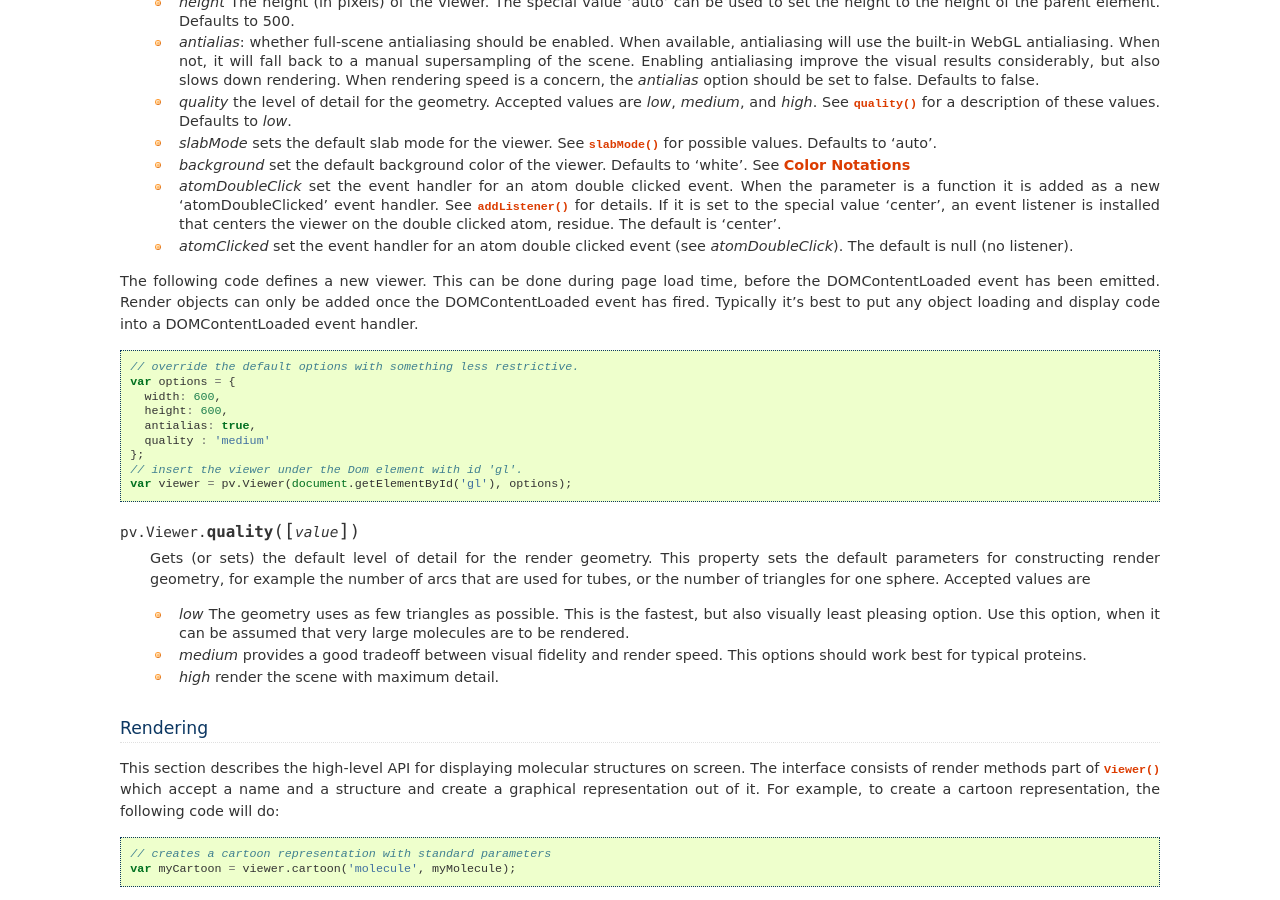
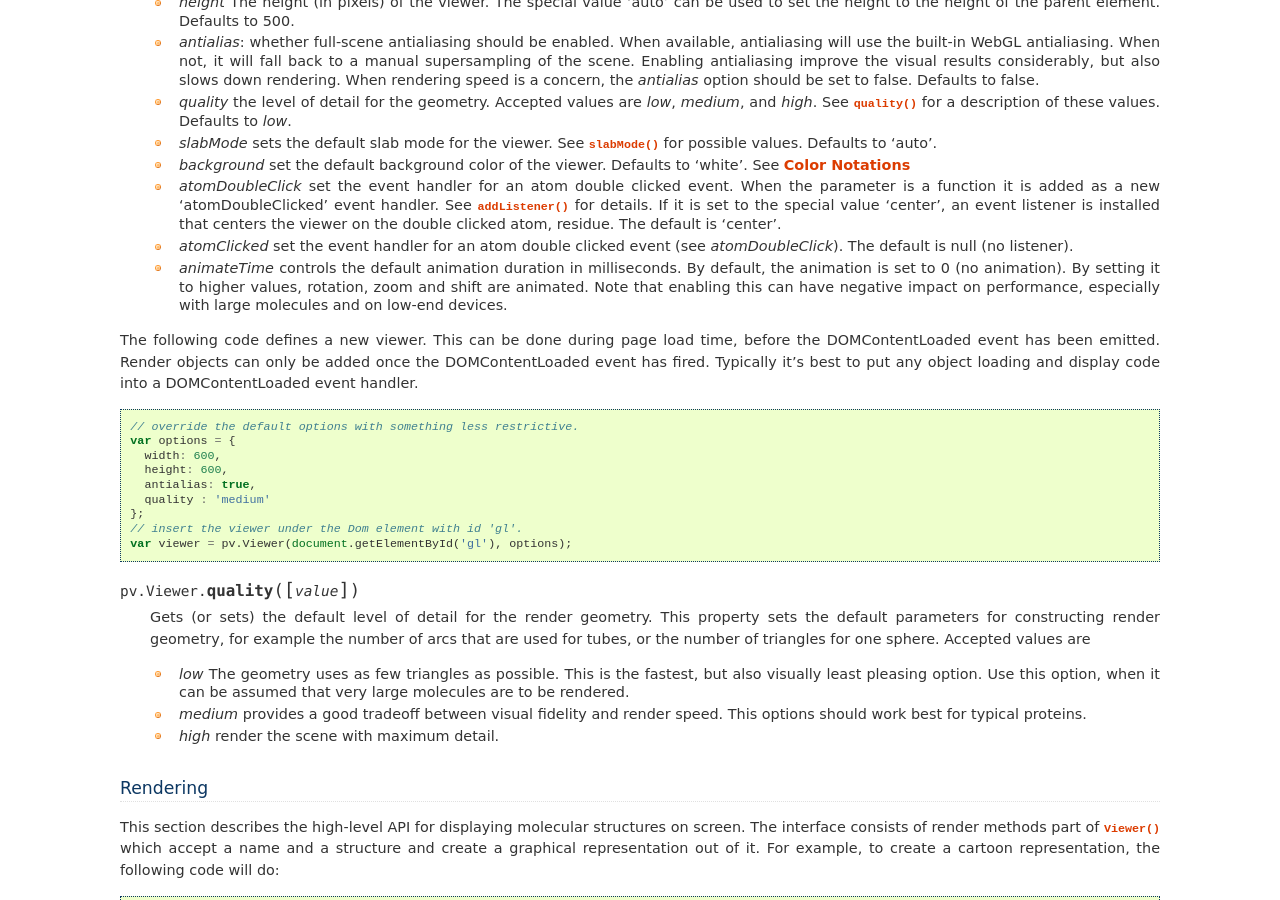
Before and after one commit to biasmv/pv, a Sphinx documentation site: the page built from doc/viewer.rst, in a window 1280 px wide and 900 px high, scrolled down 571 px. Built offline with Sphinx 7.4.7, drawn with Linux system fonts in a browser that asks for light colours.

Commit message:
document animateTime

```diff
--- a/doc/viewer.rst
+++ b/doc/viewer.rst
@@ -28,6 +28,7 @@ Initialization and Configuration
   * *background* set the default background color of the viewer. Defaults to 'white'. See :ref:`pv.color.notation`
   * *atomDoubleClick* set the event handler for an atom double clicked event. When the parameter is a function it is added as a new 'atomDoubleClicked' event handler. See :func:`~pv.Viewer.addListener` for details. If it is set to the special value 'center', an event listener is installed that centers the viewer on the double clicked atom, residue. The default is 'center'.
   * *atomClicked* set the event handler for an atom double clicked event (see *atomDoubleClick*). The default is null (no listener).
+  * *animateTime* controls the default animation duration in milliseconds. By default, the animation is set to 0 (no animation). By setting it to higher values, rotation, zoom and shift are animated. Note that enabling this can have negative impact on performance, especially with large molecules and on low-end devices.
 
 
 The following code defines a new viewer. This can be done during page load time, before the DOMContentLoaded event has been emitted. Render objects can only be added once the DOMContentLoaded event has fired. Typically it's best to put any object loading and display code into a DOMContentLoaded event handler.
```
